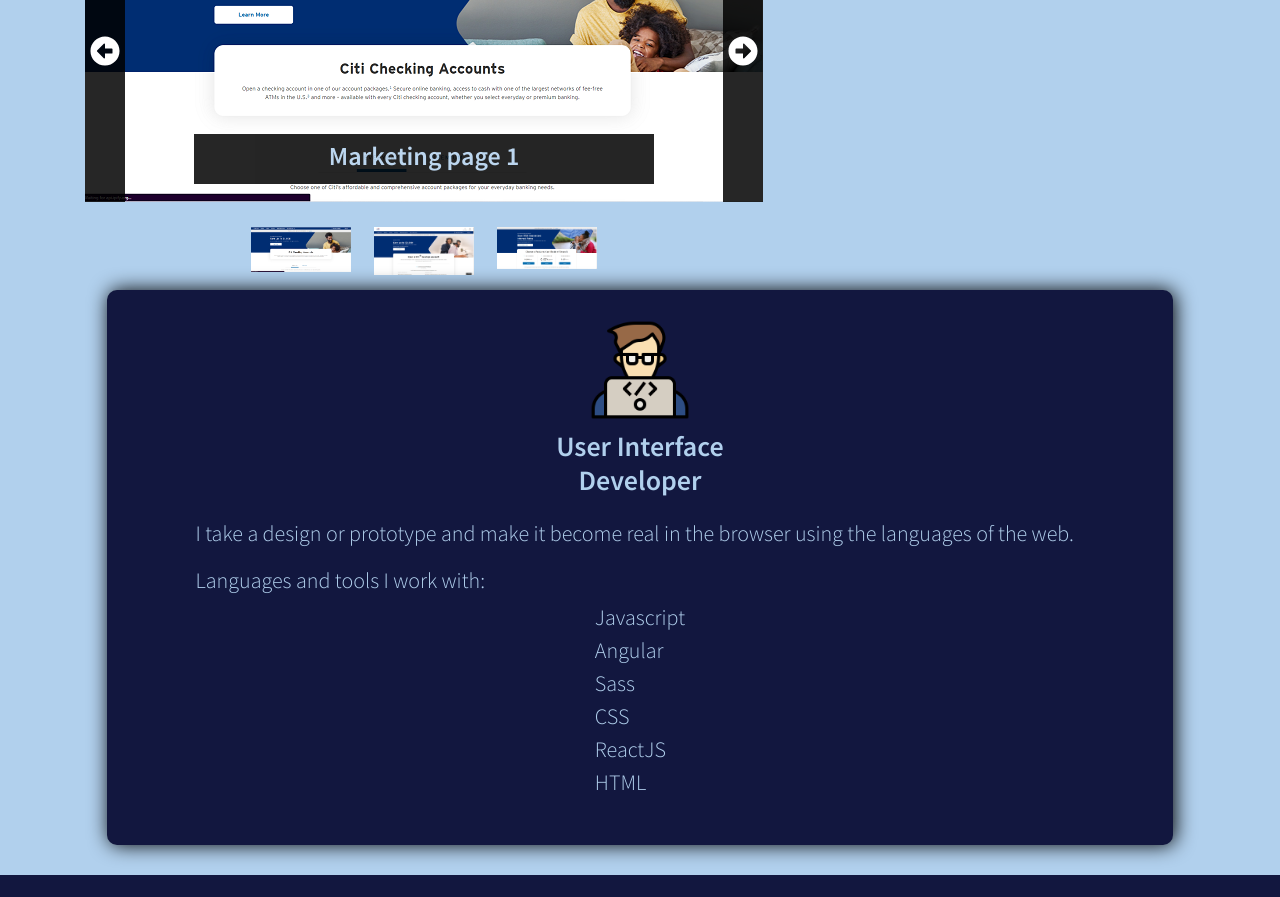
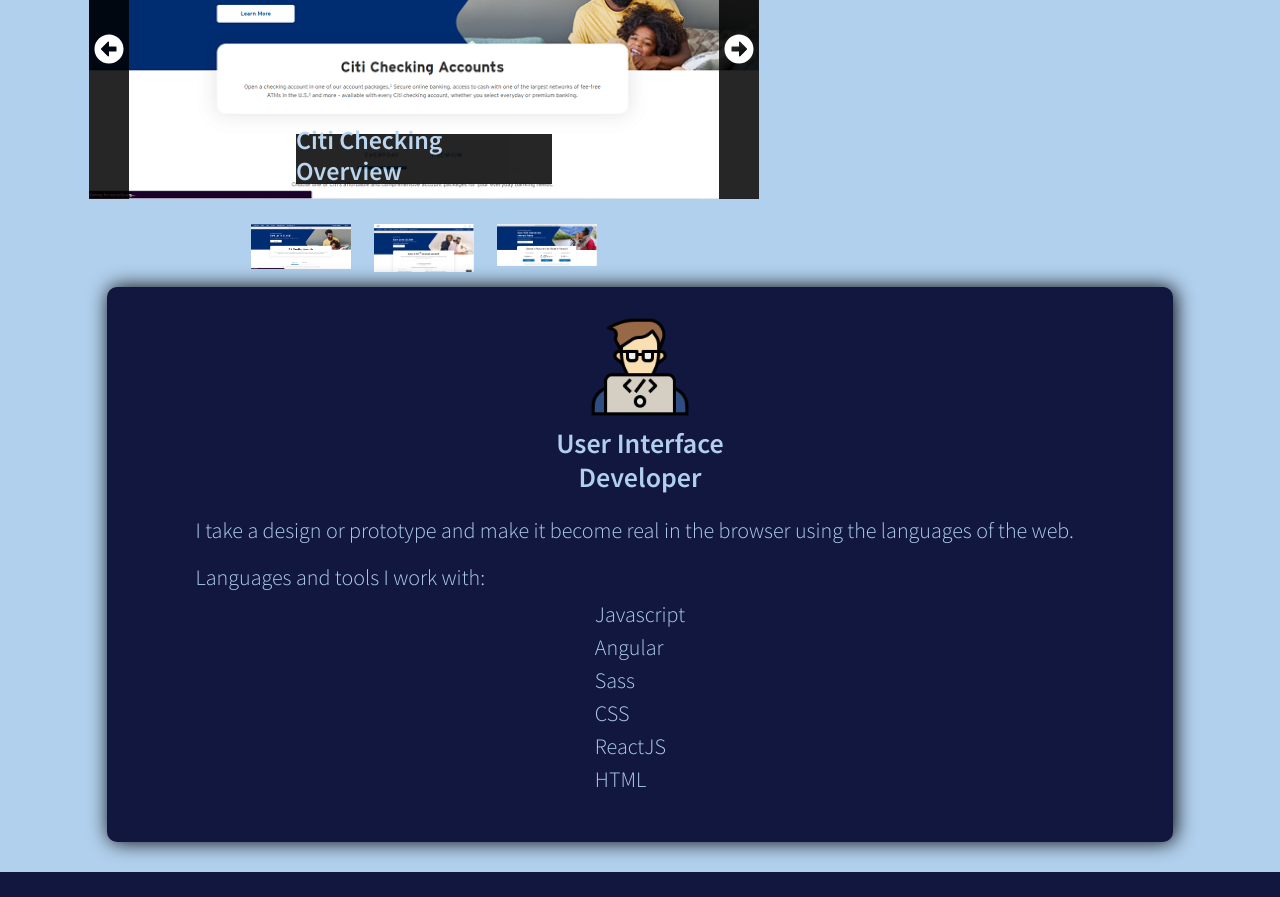
Before and after one commit to capozzic1/portfoliov3, a Next.js app: page / in a window 1280 px wide. Shown: the part 800-1697 px from the top of the page. Built offline with nearby package versions, Linux system fonts and the light colour scheme.

Commit message:
Add custom carousel component

```diff
--- a/components/carousel.js
+++ b/components/carousel.js
@@ -1,9 +1,9 @@
-import React from 'react';
+import React, { useState } from 'react';
 import  { FaArrowAltCircleLeft, FaArrowAltCircleRight} from 'react-icons/fa'
 import ThumbnailNavigator from './thumbnail-navigator';
 import styles from './carousel.module.scss';
 
-export default function Carousel({ children }) {
+export default function Carousel(props) {
     //show 1 image at a time
     //have a starting index
     //have left and right arrows
@@ -11,8 +11,9 @@
     // console.log(React.Children.toArray(children))
     // const thirdEl = React.Children.toArray(children)[2];
     // const firstEl = React.Children.toArray(children)[0]
-    const slides = React.Children.toArray(children);
-    const activeSlideIndex = 0;
+    const slides = React.Children.toArray(props.children);
+
+    const [activeSlideIndex, setActiveSlideIndex] = useState(0);
     // use the index of the arr to move from slide to slide
     // keep an active slide, it will be the one shown to the user.
     // React.Children.map(children, () => {
@@ -21,7 +22,15 @@
     //thumbnailNavigator it would take the current index as well as an array of slides
     return (
         <div className={styles.carouselContainer}>
-            <FaArrowAltCircleLeft className={styles.leftArrow}/>
+            <FaArrowAltCircleLeft className={styles.leftArrow} onClick={
+                () => {
+                    if (activeSlideIndex == 0) {
+                        setActiveSlideIndex(2);
+                    } else {
+                        setActiveSlideIndex(activeSlideIndex - 1);
+                    }
+                }
+            }/>
             <div className={styles.leftBlock}>
             </div>
            <div className={styles.slideContainer}>
@@ -29,14 +38,20 @@
             </div>
             <div className={styles.rightBlock}>
            </div>
-           <FaArrowAltCircleRight  className={styles.rightArrow}/>
+           <FaArrowAltCircleRight  className={styles.rightArrow} onClick={() => {
+               if (activeSlideIndex !== 2) {
+                 setActiveSlideIndex(activeSlideIndex + 1)
+               } else {
+                setActiveSlideIndex(0)
+               }
+               }}/>
 
-           <ThumbnailNavigator>
+           <ThumbnailNavigator setSlide={setActiveSlideIndex}>
                {slides}
            </ThumbnailNavigator>
 
            <div className={styles.carouselHeader}>
-               <h1>Marketing page 1</h1>
+               <h1><a href={props.headerData[activeSlideIndex].url}>{props.headerData[activeSlideIndex].header}</a></h1>
                </div>
         </div>
     )
--- a/components/carousel.module.scss
+++ b/components/carousel.module.scss
@@ -1,8 +1,9 @@
 .slideContainer {
+    width: 670px;
     img {
-    max-width: 678px;
+      max-width: 678px;
       width: 100%;
-      height: auto;
+      height: 300px;
     }
 }
 
@@ -56,7 +57,7 @@
 .carouselHeader {
   background: black;
   height: 50px;
-  width: 36%;
+  width: 20%;
   position: absolute;
   opacity: .85;
   margin-top: 235px;
@@ -69,4 +70,9 @@
     font-size: 26px;
     font-weight: 600;
   }
+
+  a {
+    text-decoration: none;
+    color: #B1D0ED;
+  }
 }
--- a/components/thumbnail-navigator.js
+++ b/components/thumbnail-navigator.js
@@ -1,11 +1,10 @@
 import React from 'react';
 import styles from './thumbnail.module.scss';
 
-export default function ThumbnailNavigator({ children }) {
-    const test = React.Children.map(children, (child) => {
-        return <div className={styles.thumbnail}>{child}</div>
-    })
-    console.log(test)
+export default function ThumbnailNavigator(props) {
+    const test = React.Children.map(props.children, (child, index) => {
+               return <div className={styles.thumbnail} onClick={ () => { props.setSlide(index) }}>{child}</div>
+            })
     return (
         <div className={styles.thumbnailContainer}>
             {test}
--- a/pages/index.js
+++ b/pages/index.js
@@ -58,6 +58,20 @@
             }
         ]
     },
+    carouselContent: [
+        {
+            header: "Citi Checking Overview",
+            url: "https://online.citi.com/US/ag/banking/checking-account"
+        },
+        {
+            header: "Citi Savings Overview",
+            url: "https://online.citi.com/US/ag/banking/savings-account",
+        },
+        {
+            header: "Citi CD Overview",
+            url: "https://online.citi.com/US/ag/banking/cd-account"
+        }
+    ],
     footerContent: {
         header: "Around the web:",
         header2: "About this page:",
@@ -74,7 +88,7 @@
         </Card>
         </div>
         <div>
-            <Carousel>
+            <Carousel headerData={data.carouselContent}>
                 <img src="/checkingoverview.png" alt="slide 1" />
                 <img src="/savingsoverview.png" alt="slide 2" />
                 <img src="/cdoverview.png" alt="slide 3" />
```
